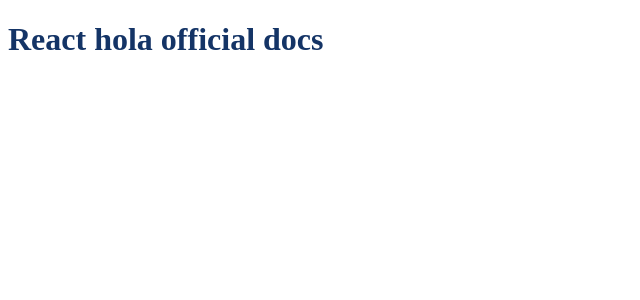
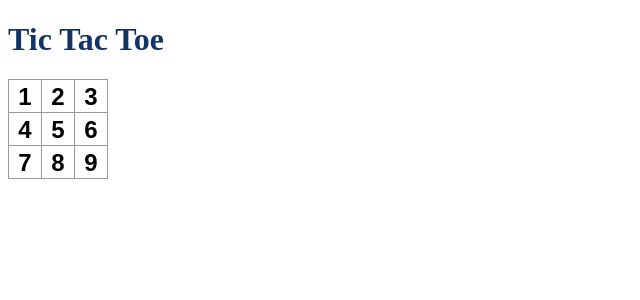
Before and after one commit to mszahan/react-official, a React (Vite) app: page / in a window 1280 px wide. Shown: the top 300 px of the page, without its empty margins (0-640 px from the left). Built offline with nearby package versions, Linux system fonts and the light colour scheme.

Commit message:
started working on the TicTacToe game and build the Board component

```diff
--- a/src/App.css
+++ b/src/App.css
@@ -1,3 +1,22 @@
 .app > h1 {
     color: #143466;
 }
+
+.square {
+    background: #fff;
+    border: 1px solid #999;
+    font-size: 24px;
+    font-weight: bold;
+    line-height: 34px;
+    height: 34px;
+    margin-right: -1px;
+    margin-top: -1px;
+    padding: 0;
+    text-align: center;
+    width: 34px;
+  }
+
+  .board-row:after {
+    content: '';
+    display: table;
+  }
--- a/src/App.jsx
+++ b/src/App.jsx
@@ -1,8 +1,10 @@
+import Board from "./components/TicTacToe";
 
 const App = () => {
     return (
         <div className="app">
-            <h1>React hola official docs</h1>
+            <h1>Tic Tac Toe</h1>
+            <Board/>
         </div>
     )
 }
--- /dev/null
+++ b/src/components/TicTacToe.jsx
@@ -0,0 +1,24 @@
+
+export default function Board () {
+    return (
+        <>
+        <div className="board-row">
+            <button className="square">1</button>
+            <button className="square">2</button>
+            <button className="square">3</button>
+        </div>
+
+        <div className="board-row">
+            <button className="square">4</button>
+            <button className="square">5</button>
+            <button className="square">6</button>
+        </div>
+
+        <div className="board-row">
+            <button className="square">7</button>
+            <button className="square">8</button>
+            <button className="square">9</button>
+        </div>
+        </>
+    )
+}
```
